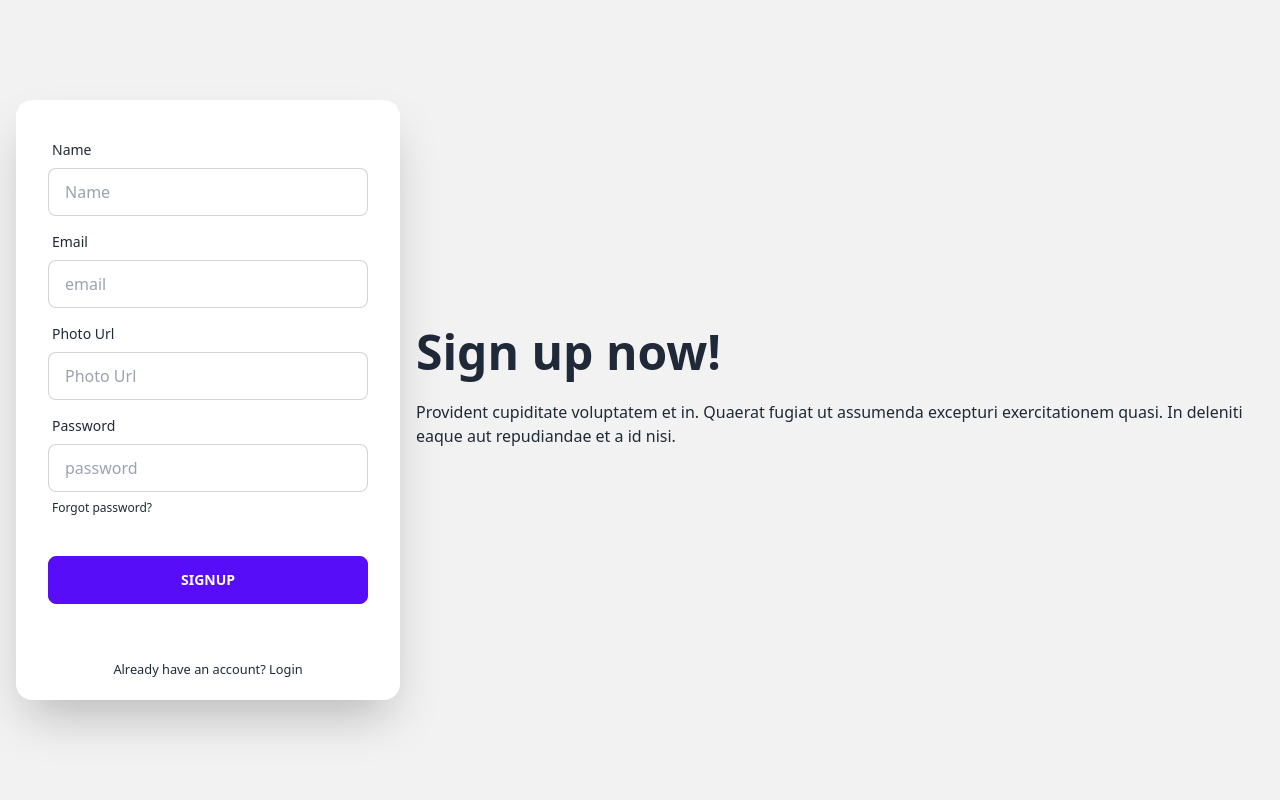
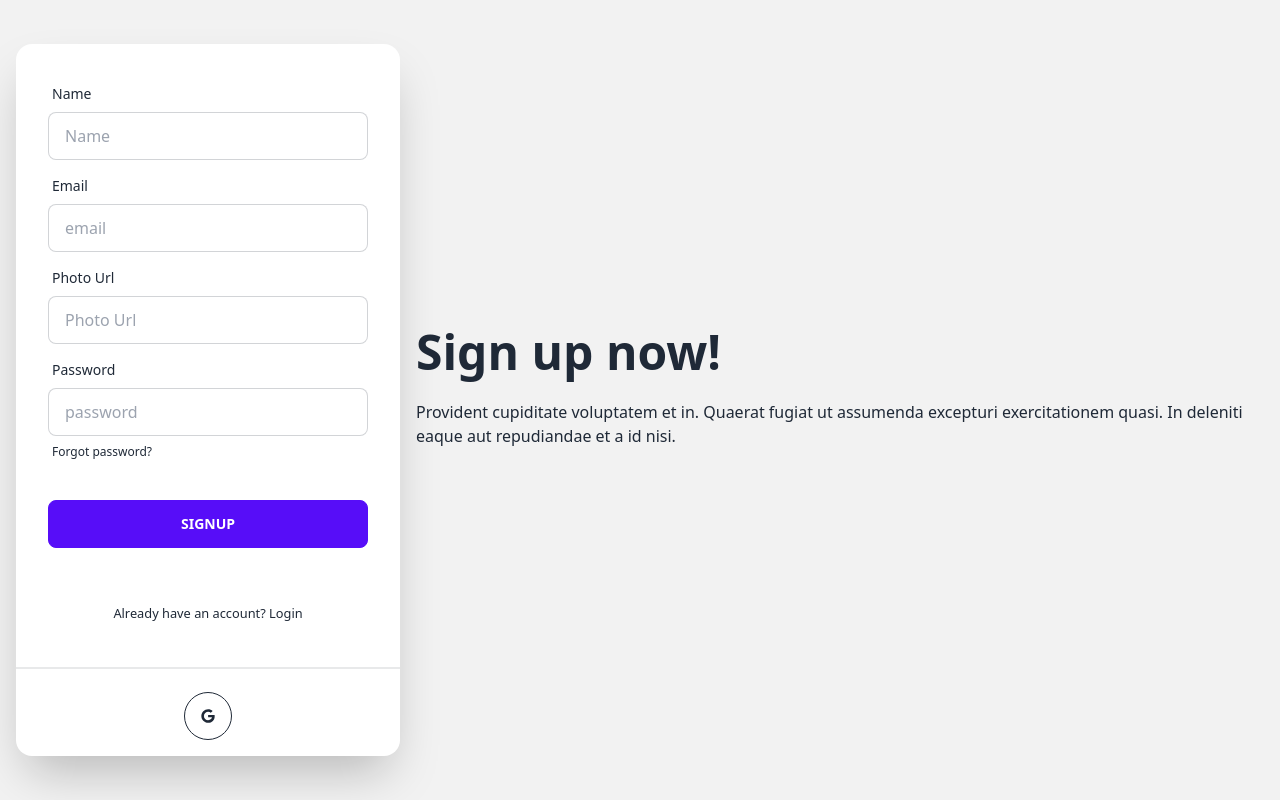
Before and after one commit to sajim-khan/bistro-boss-client, a React (Vite) app: page /signup in a window 1280 px wide. Built offline with nearby package versions, Linux system fonts and the light colour scheme; no server answers.

Commit message:
added google signIn functionality added

```diff
--- a/src/Pages/Login/Login.jsx
+++ b/src/Pages/Login/Login.jsx
@@ -9,6 +9,7 @@
 import { Link, useLocation, useNavigate } from "react-router-dom";
 import { Helmet } from "react-helmet-async";
 import Swal from "sweetalert2";
+import SocialLogin from "../Shared/SocialLogin/SocialLogin";
 
 const Login = () => {
   const [setDisabled] = useState(true);
@@ -18,6 +19,7 @@
   const location = useLocation();
 
   const from = location.state?.from?.pathname || "/";
+
   useEffect(() => {
     loadCaptchaEnginge(6);
   }, []);
@@ -128,6 +130,7 @@
                 New Here? <Link to="/signup">Create an Account</Link>
               </small>
             </p>
+            <SocialLogin></SocialLogin>
           </div>
         </div>
       </div>
--- /dev/null
+++ b/src/Pages/Shared/SocialLogin/SocialLogin.jsx
@@ -0,0 +1,54 @@
+import { useContext } from "react";
+import { FaGoogle } from "react-icons/fa";
+import { AuthContext } from "../../../Provider/AuthProvider";
+import { useLocation, useNavigate } from "react-router-dom";
+import Swal from "sweetalert2";
+
+
+const SocialLogin = () => {
+
+const {googleSignIn} = useContext(AuthContext)
+  const navigate = useNavigate();
+  const location = useLocation();
+
+  const from = location.state?.from?.pathname || "/";
+
+const handleGoogleSignIn = () =>{
+    googleSignIn()
+    .then(result => {
+        const loggedInUser = result.user;
+        console.log(loggedInUser);
+
+        const saveUser = {
+          name: loggedInUser.displayName,
+          email: loggedInUser.email,
+        };
+        fetch("http://localhost:5000/users", {
+          method: "POST",
+          headers: {
+            "content-type": "application/json",
+          },
+          body: JSON.stringify(saveUser),
+        })
+          .then((res) => res.json())
+          .than((data) => {
+            if (data.insertedId) {
+                navigate(from, { replace: true });
+            }
+          });
+    })
+}
+
+    return (
+      <div>
+        <div className="divider"></div>
+        <div className='w-full text-center mb-4'>
+          <button onClick={handleGoogleSignIn} className="btn btn-circle btn-outline">
+            <FaGoogle></FaGoogle>
+          </button>
+        </div>
+      </div>
+    );
+};
+
+export default SocialLogin;
--- a/src/Pages/SignUp/SignUp.jsx
+++ b/src/Pages/SignUp/SignUp.jsx
@@ -4,6 +4,7 @@
 import { AuthContext } from "../../Provider/AuthProvider";
 import { Link, useNavigate } from "react-router-dom";
 import Swal from "sweetalert2";
+import SocialLogin from "../Shared/SocialLogin/SocialLogin";
 
 const SignUp = () => {
   const {
@@ -167,6 +168,7 @@
                 Already have an account? <Link to="/login">Login</Link>
               </small>
             </p>
+            <SocialLogin></SocialLogin>
           </div>
         </div>
       </div>
--- a/src/Provider/AuthProvider.jsx
+++ b/src/Provider/AuthProvider.jsx
@@ -1,9 +1,11 @@
 import { createContext, useState } from "react";
 import {
+  GoogleAuthProvider,
   createUserWithEmailAndPassword,
   getAuth,
   onAuthStateChanged,
   signInWithEmailAndPassword,
+  signInWithPopup,
   signOut,
   updateProfile,
 } from "firebase/auth";
@@ -16,6 +18,8 @@
   const [user, setUser] = useState(null);
   const [loading, setLoading] = useState(true);
 
+  const googleProvider = new GoogleAuthProvider()
+
   const createUser = (email, password) => {
   setLoading(true)
     return createUserWithEmailAndPassword(auth, email, password);
@@ -24,6 +28,11 @@
     const signIn = (email, password) => {
         setLoading(true)
         return signInWithEmailAndPassword(auth, email, password);
+    }
+
+    const googleSignIn = () => {
+      setLoading(true);
+      return signInWithPopup(auth, googleProvider)
     }
 
     const logOut = () => {
@@ -55,7 +64,8 @@
     createUser,
     signIn,
     logOut,
-    updateUserProfile
+    updateUserProfile,
+    googleSignIn,
   };
 
   return (
```
